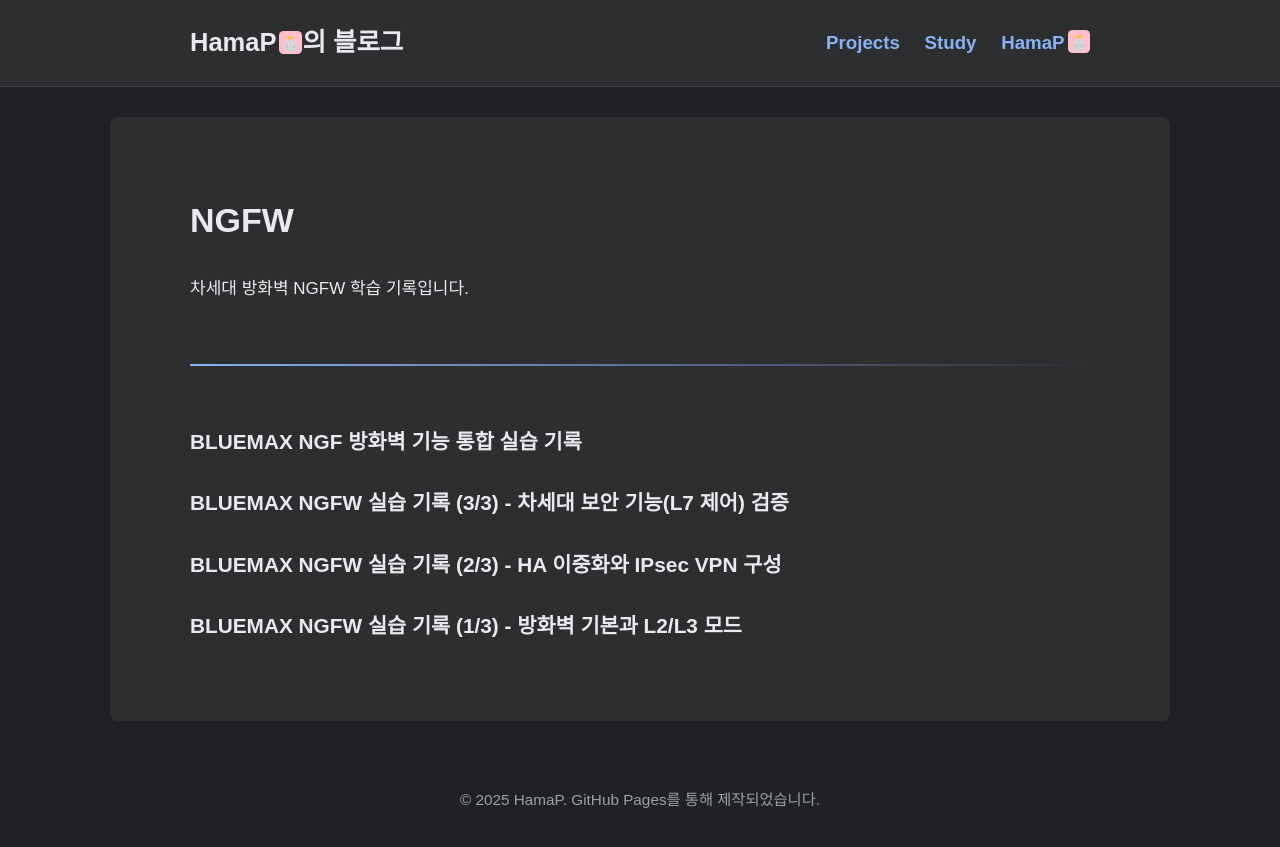
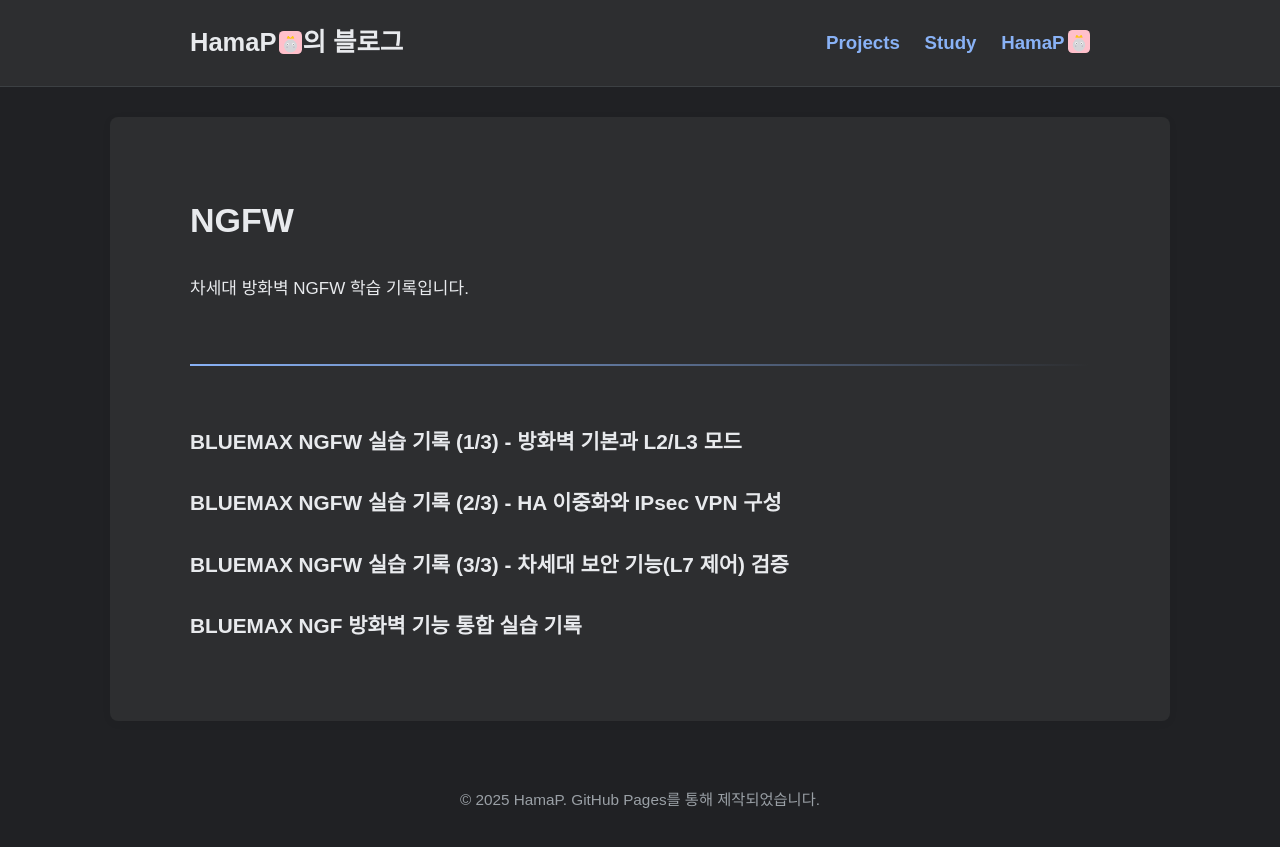
Before and after one commit to HamaP0/HamaP0.github.io, a Jekyll site: the page built from category/NGFW.html, in a window 1280 px wide. Shown: the top 847 px of the page. Built offline with Jekyll 4.4.1, drawn with Linux system fonts in a browser that asks for light colours; some web fonts are replaced.

Commit message:
Add files via upload

```diff
--- a/category/NGFW.html
+++ b/category/NGFW.html
@@ -10,7 +10,7 @@
 <hr>
 
 <ul class="post-list">
-  {% assign category_posts = site.categories[page.category] | sort: 'date' | reverse %}
+  {% assign category_posts = site.categories[page.category] | sort: 'date' %}
   {% for post in category_posts %}
     <li>
       <h2>
--- a/category/OWASP-Top-10.html
+++ b/category/OWASP-Top-10.html
@@ -12,7 +12,7 @@
     (수정) | escape 필터를 제거하여 title에 포함된 <br> 태그가
     HTML로 올바르게 렌더링되도록 합니다.
   {% endcomment %}
-  {% assign category_posts = site.categories[page.category] | sort: 'title' %}
+  {% assign category_posts = site.categories[page.category] | sort: 'date' %}
   {% for post in category_posts %}
     <li>
       <h2>
--- a/category/bandit.html
+++ b/category/bandit.html
@@ -13,7 +13,8 @@
     site.categories.bandit 에는 'bandit' 카테고리의 글만 담겨있습니다.
     'reversed' 키워드를 추가하여 최신 글이 위로 오도록 순서를 뒤집니다.
   -->
-  {% for post in site.categories.bandit reversed %}
+  {% assign bandit_posts = site.categories.bandit | sort: 'date' %}
+  {% for post in bandit_posts %}
     <li>
       <h2>
         <a class="post-link" href="{{ post.url | relative_url }}">{{ post.title }}</a>
```
Also changed, not shown: category/시스템해킹.html (added, +15 -0 lines), category/앱해킹.html (added, +15 -0 lines), category/웹기술.html (added, +15 -0 lines), category/웹해킹.html (added, +15 -0 lines), category/해킹툴.html (added, +15 -0 lines), category/자격증.html (line endings or trailing spaces).
